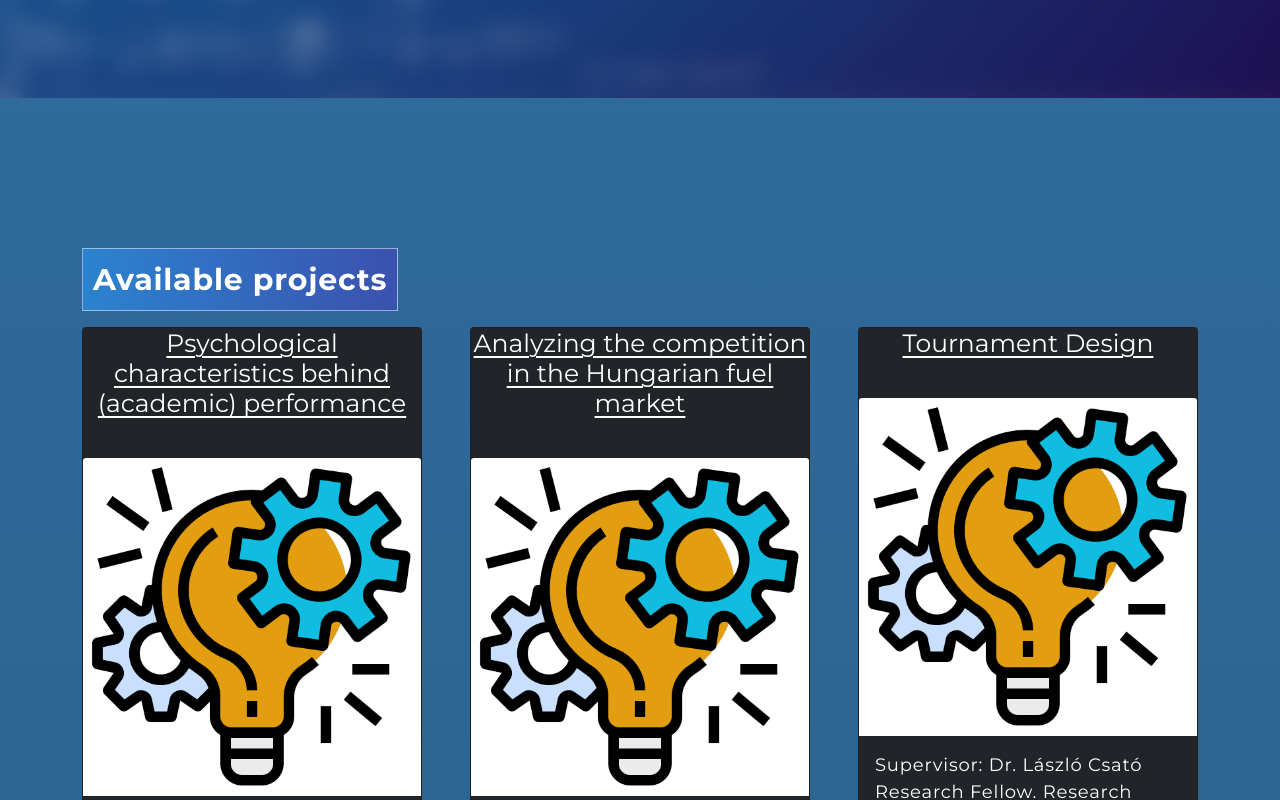
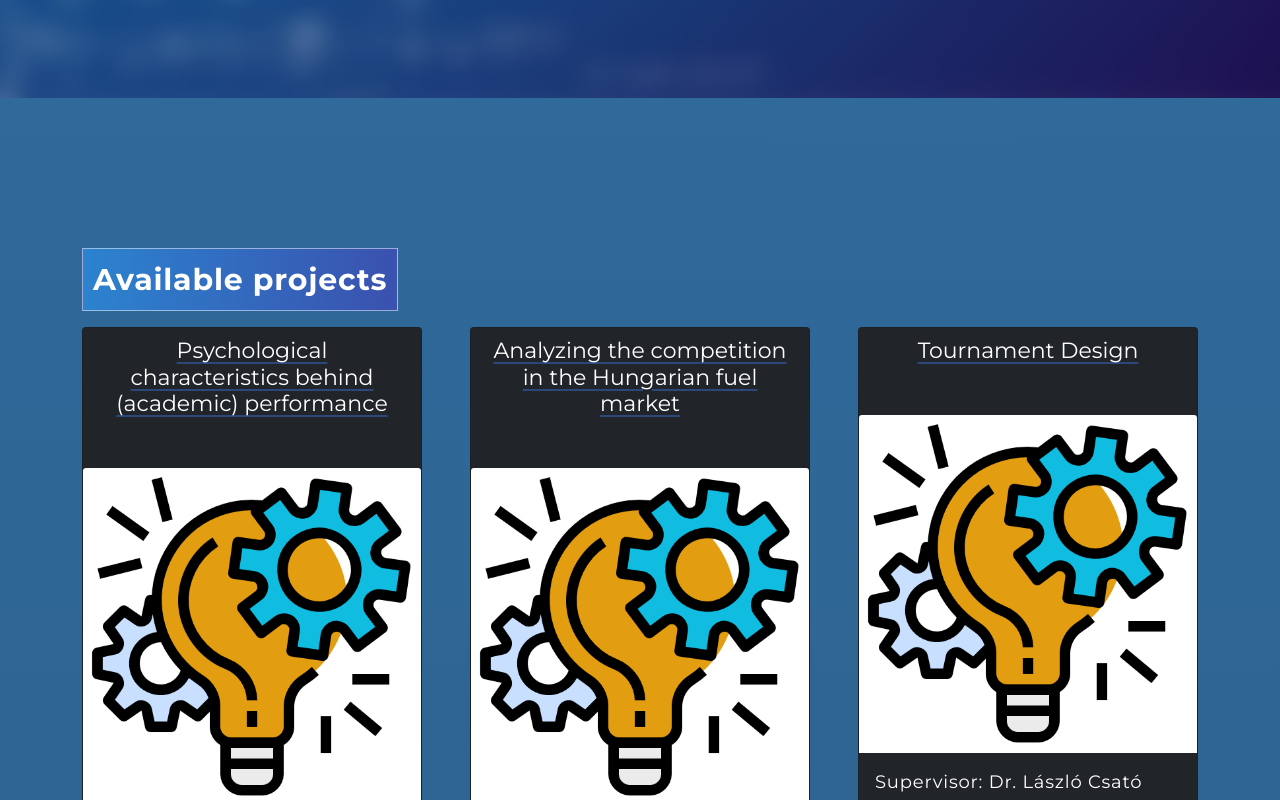
Before and after one commit to BannourAhmed/Projectlabwebsite, a React (Create React App) app: page / in a window 1280 px wide. Shown: the part 11200-12000 px from the top of the page. Built offline with nearby package versions, Linux system fonts and the light colour scheme.

Commit message:
show more aand better titles cards

```diff
--- a/src/App.css
+++ b/src/App.css
@@ -724,10 +724,15 @@ padding-left: 30px;}
 .banner3 h2 {
   color: #ffffff;
 font-weight: 200;
-font-size: 25px;
+font-size: 22px;
 text-decoration: underline;
+text-decoration-thickness: 2px;
+text-decoration-color: #3b77e76c;
 text-align: center;
 text-underline-offset: 4px;
+margin-inline: 20px;
+padding-top: 10px;
+padding-bottom: 10px;
 }
 .banner3 h4 {
   color: #ffffff;
@@ -1122,6 +1127,6 @@ font-weight: 300;}
   width: 50%;
   animation: updown 3s linear infinite;
 }
-.history .Container{
+.history .Container .cont1{
   width: 50%;
 }
```
